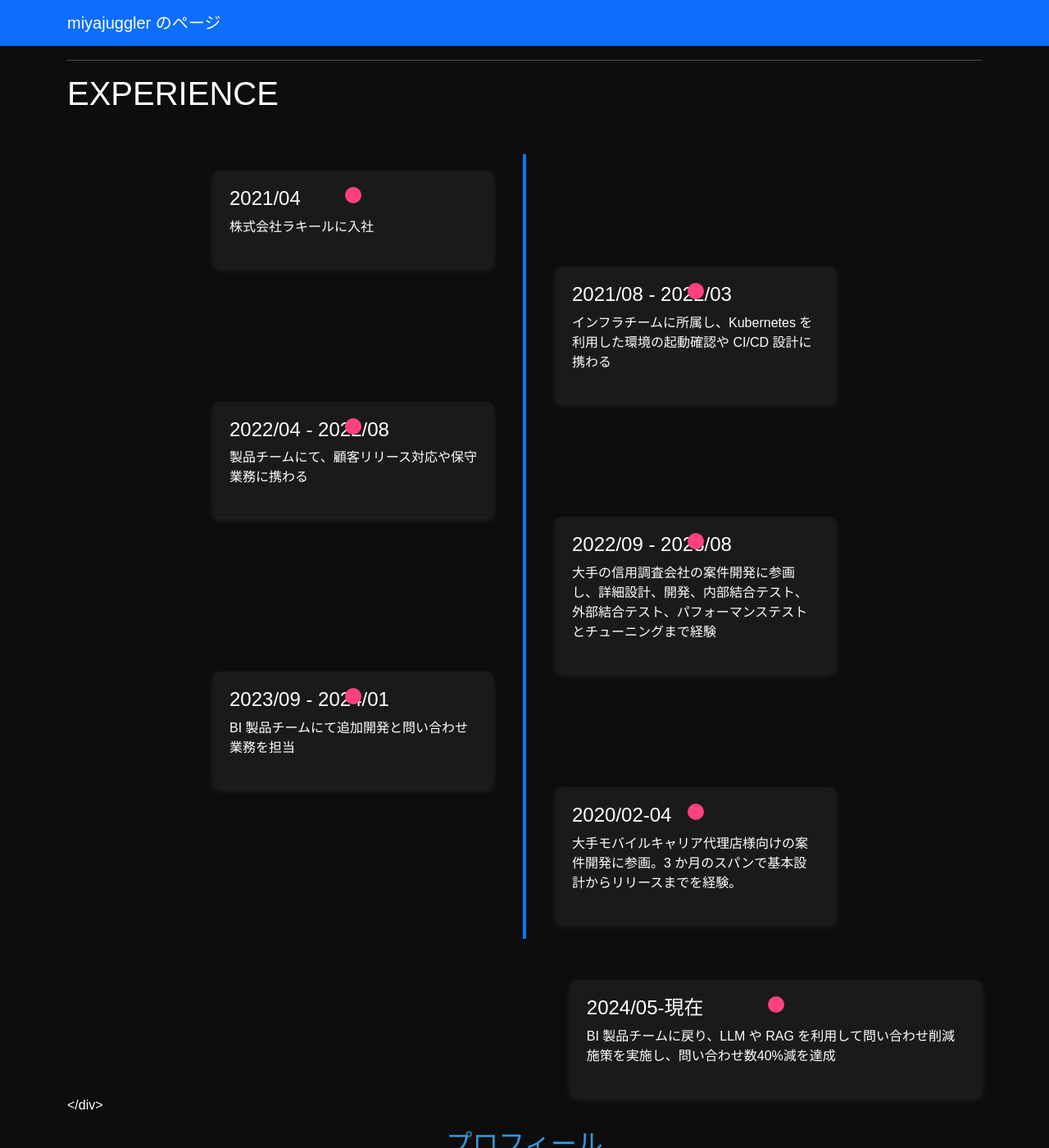
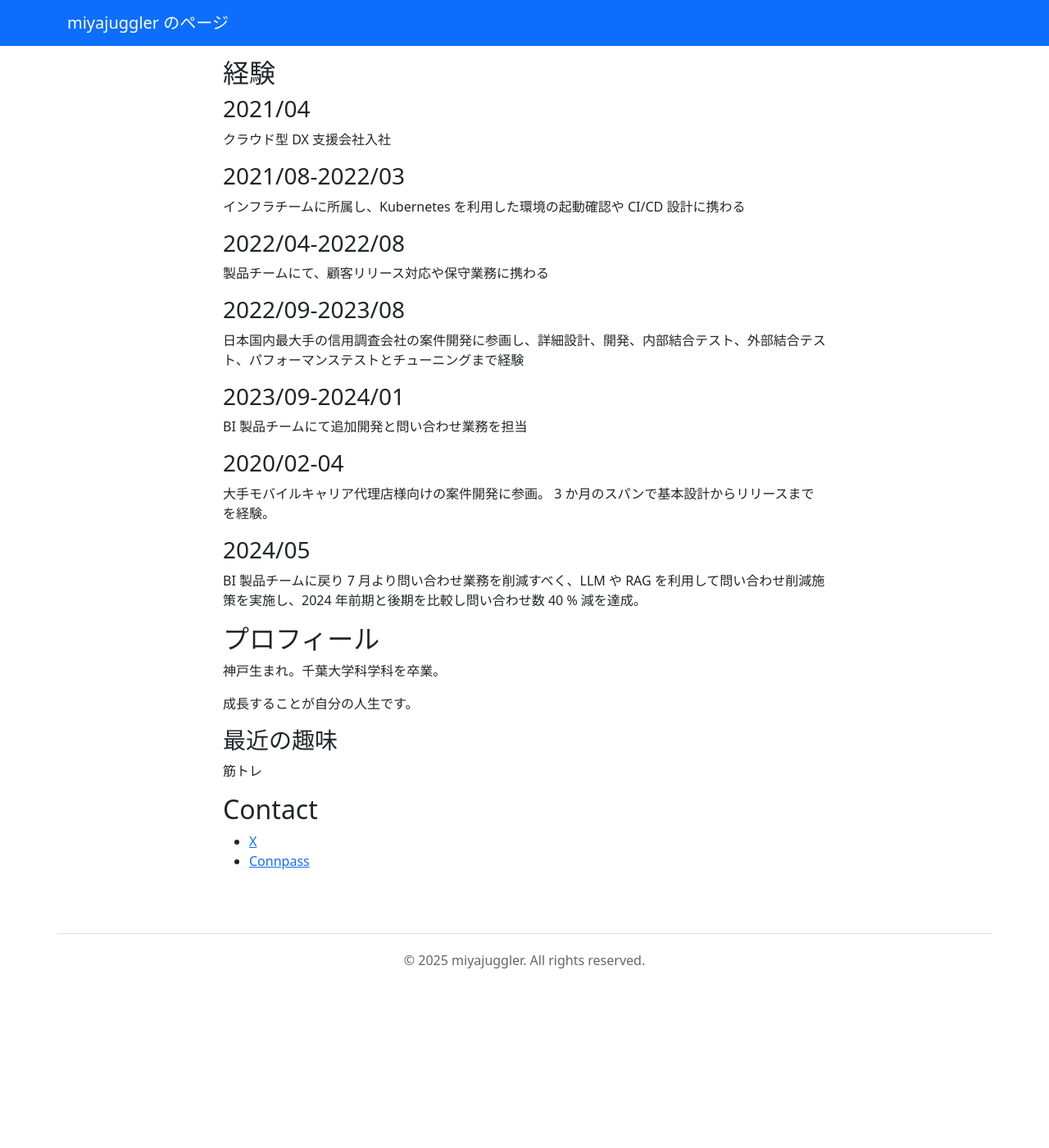
Before and after one commit to miyajuggler/miyajuggler.github.io, a Jekyll site: the page built from index.md, in a window 1280 px wide and 1400 px high. Shown: the whole window at 82% size. Built offline with Jekyll 4.4.1, drawn with Linux system fonts in a browser that asks for light colours; some of the changed text lies outside the part shown.

Commit message:
update github pages

```diff
--- a/_layouts/default.html
+++ b/_layouts/default.html
@@ -4,79 +4,54 @@
     <meta charset="UTF-8" />
     <meta name="viewport" content="width=device-width, initial-scale=1.0" />
     <title>{{ page.title | default: site.title }}</title>
-    <!-- Bootstrap 5 CSS -->
+    <!-- Bootstrap 5 の CSS -->
     <link
       href="https://cdn.jsdelivr.net/npm/bootstrap@5.3.0/dist/css/bootstrap.min.css"
       rel="stylesheet"
     />
-    <!-- カスタム CSS -->
+    <!-- カスタムスタイル -->
     <style>
       body {
-        background-color: #0d0d0d;
-        color: white;
-        font-family: Arial, sans-serif;
+        padding-top: 70px;
+        padding-bottom: 40px;
       }
-      .timeline {
-        position: relative;
-        max-width: 800px;
-        margin: 50px auto;
-        padding: 20px;
+      footer {
+        margin-top: 60px;
+        padding-top: 20px;
+        border-top: 1px solid #ddd;
+        color: #666;
       }
-      .timeline::after {
-        content: '';
-        position: absolute;
-        width: 4px;
-        background-color: #007bff;
-        top: 0;
-        bottom: 0;
-        left: 50%;
-        margin-left: -2px;
+      .content a {
+        color: #0d6efd;
       }
-      .timeline-item {
-        padding: 20px;
-        position: relative;
-        background: #1a1a1a;
-        border-radius: 8px;
-        width: 45%;
-        box-shadow: 0 4px 8px rgba(255, 255, 255, 0.1);
-      }
-      .timeline-item.left {
-        left: 0;
-      }
-      .timeline-item.right {
-        left: 55%;
-      }
-      .timeline-item::after {
-        content: '';
-        position: absolute;
-        width: 20px;
-        height: 20px;
-        background-color: #ff4081;
-        border-radius: 50%;
-        top: 20px;
-        left: 50%;
-        margin-left: -10px;
-      }
-      h2 {
-        color: #3498db;
-        text-align: center;
+      .content a:hover {
+        text-decoration: underline;
       }
     </style>
   </head>
   <body>
+    <!-- 固定ナビゲーションバー -->
     <nav class="navbar navbar-expand-md navbar-dark bg-primary fixed-top">
       <div class="container">
         <a class="navbar-brand" href="#">{{ site.title }}</a>
       </div>
     </nav>
 
-    <main class="container">{{ content }}</main>
+    <!-- メインコンテンツ -->
+    <main class="container content">
+      <div class="row">
+        <div class="col-lg-8 offset-lg-2">{{ content }}</div>
+      </div>
+    </main>
 
+    <!-- フッター -->
     <footer class="container text-center">
-      <p>&copy; {{ site.time | date: '%Y' }} miyajuggler</p>
+      <p>
+        &copy; {{ site.time | date: '%Y' }} miyajuggler. All rights reserved.
+      </p>
     </footer>
 
-    <!-- Bootstrap 5 JS -->
+    <!-- Bootstrap 5 の JavaScript (Bundle 版：Popper.js 含む) -->
     <script src="https://cdn.jsdelivr.net/npm/bootstrap@5.3.0/dist/js/bootstrap.bundle.min.js"></script>
   </body>
 </html>
--- a/index.md
+++ b/index.md
@@ -3,51 +3,37 @@ layout: default
 title: miyajuggler のページ
 ---
 
----
+## 経験
 
-layout: default
-title: miyajuggler のページ
+### 2021/04
 
----
+クラウド型 DX 支援会社入社
 
-# EXPERIENCE
+### 2021/08-2022/03
 
-<div class="timeline">
-  <div class="timeline-item left">
-    <h4>2021/04</h4>
-    <p>株式会社ラキールに入社</p>
-  </div>
+インフラチームに所属し、Kubernetes を利用した環境の起動確認や CI/CD 設計に携わる
 
-  <div class="timeline-item right">
-    <h4>2021/08 - 2022/03</h4>
-    <p>インフラチームに所属し、Kubernetes を利用した環境の起動確認や CI/CD 設計に携わる</p>
-  </div>
+### 2022/04-2022/08
 
-  <div class="timeline-item left">
-    <h4>2022/04 - 2022/08</h4>
-    <p>製品チームにて、顧客リリース対応や保守業務に携わる</p>
-  </div>
+製品チームにて、顧客リリース対応や保守業務に携わる
 
-  <div class="timeline-item right">
-    <h4>2022/09 - 2023/08</h4>
-    <p>大手の信用調査会社の案件開発に参画し、詳細設計、開発、内部結合テスト、外部結合テスト、パフォーマンステストとチューニングまで経験</p>
-  </div>
+### 2022/09-2023/08
 
-  <div class="timeline-item left">
-    <h4>2023/09 - 2024/01</h4>
-    <p>BI 製品チームにて追加開発と問い合わせ業務を担当</p>
-  </div>
+日本国内最大手の信用調査会社の案件開発に参画し、詳細設計、開発、内部結合テスト、外部結合テスト、パフォーマンステストとチューニングまで経験
 
-  <div class="timeline-item right">
-    <h4>2020/02-04</h4>
-    <p>大手モバイルキャリア代理店様向けの案件開発に参画。3 か月のスパンで基本設計からリリースまでを経験。</p>
-  </div>
-</div>
-  <div class="timeline-item right">
-    <h4>2024/05-現在</h4>
-    <p>BI 製品チームに戻り、LLM や RAG を利用して問い合わせ削減施策を実施し、問い合わせ数40%減を達成</p>
-  </div>
-</div>
+### 2023/09-2024/01
+
+BI 製品チームにて追加開発と問い合わせ業務を担当
+
+### 2020/02-04
+
+大手モバイルキャリア代理店様向けの案件開発に参画。
+3 か月のスパンで基本設計からリリースまでを経験。
+
+### 2024/05
+
+BI 製品チームに戻り
+7 月より問い合わせ業務を削減すべく、LLM や RAG を利用して問い合わせ削減施策を実施し、2024 年前期と後期を比較し問い合わせ数 40 % 減を達成。
 
 ## プロフィール
 
@@ -59,7 +45,7 @@ title: miyajuggler のページ
 
 筋トレ
 
-### 特技
+<!-- ### 特技
 
 #### ジャグリング
 
@@ -70,7 +56,7 @@ title: miyajuggler のページ
 
 DanceRush Stardom というゲームでペア部門世界一
 
-他、ストリートダンス、ビートボックス、けん玉、大体の大道芸、写真、陸上競技、等多数
+他、ストリートダンス、ビートボックス、けん玉、大体の大道芸、写真、陸上競技、等多数 -->
 
 ## Contact
 
```
